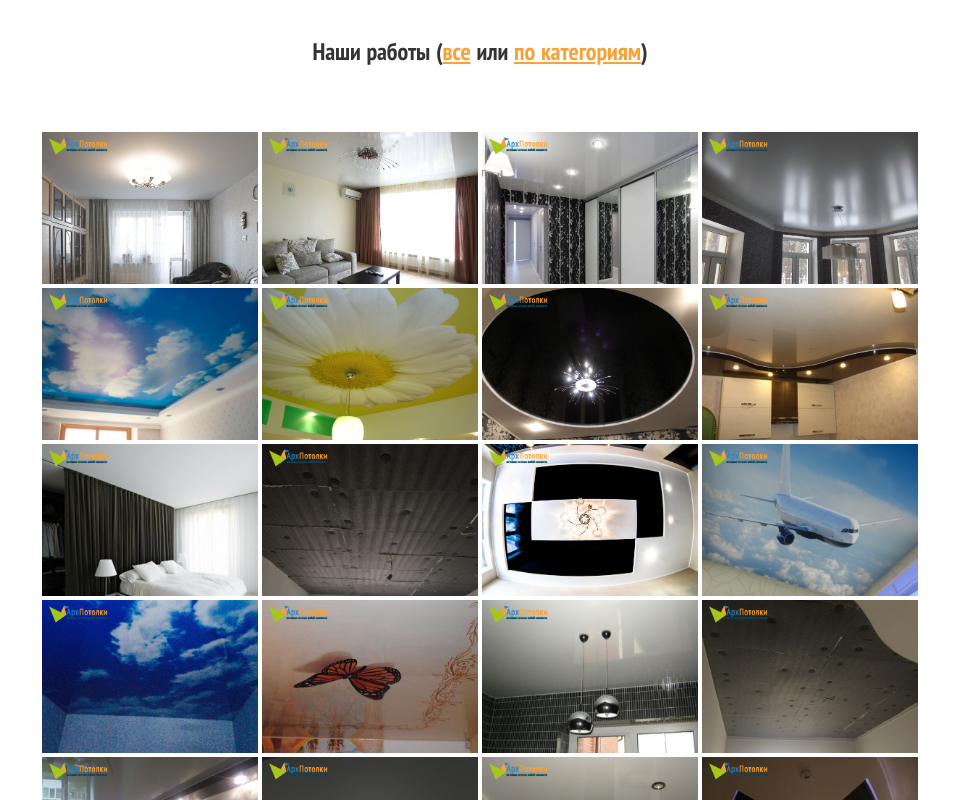
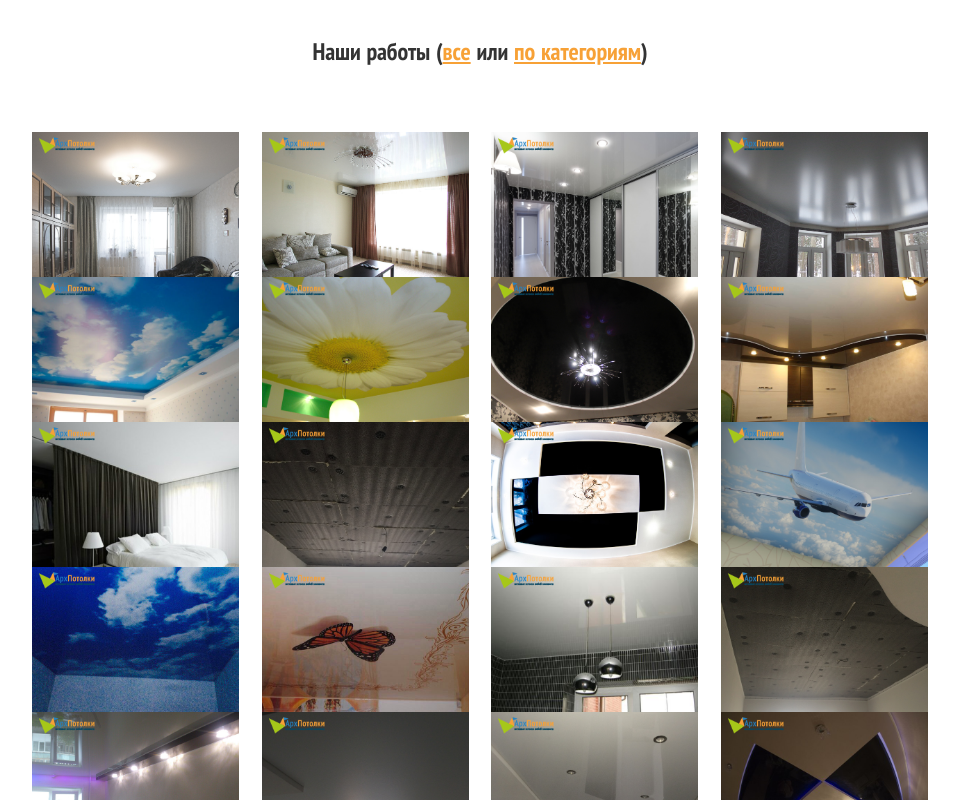
Before and after one commit to panamaprophet/arhpotolki.info, a Next.js app: page / in a window 1280 px wide. Shown: the part 1560-2360 px from the top of the page, without its empty margins (160-1119 px from the left). Built offline with nearby package versions, Linux system fonts and the light colour scheme.

Commit message:
add modal and change ul&li to List

```diff
--- a/src/components/Modal/styles.module.css
+++ b/src/components/Modal/styles.module.css
@@ -7,6 +7,8 @@
 
 .modal {
     position: fixed;
+    display: flex;
+    align-items: center;
     top: 50%;
     left: 50%;
     width: auto;
--- a/src/modules/Gallery/components/FullGallery.tsx
+++ b/src/modules/Gallery/components/FullGallery.tsx
@@ -1,17 +1,30 @@
 import mockImages from './mocks/mockImages';
-import Image from './Image';
+import Image from 'next/image';
 import styles from './styles.module.css';
+import { Modal } from '../../../components/Modal';
+import { Carousel } from '../../../components/Carousel';
+import { useState } from 'react';
+import { List } from '../../../components/List';
 
 function FullGallery() {
-  return (
-    <ul className={styles.gallery}>
-      {mockImages.map((img) => (
-        <li key={img.path} className={styles.gallery__item}>
-          <Image key={img.path} path={img.path} />
-        </li>
-      ))}
-    </ul>
-  );
+    const [isModalOpen, setIsModalOpen] = useState(false);
+
+    return (
+        <>
+            <List>
+            {mockImages.map(img => (
+                <Image key={img.path} onClick={() => setIsModalOpen(true)} src={img.path} width={207} height={145} alt={img.path} />
+            ))}
+            </List>
+            <Modal isOpen={isModalOpen} onClose={() => setIsModalOpen(false)}>
+                <Carousel>
+                    {mockImages.map(img => (
+                        <Image key={img.path} src={img.path} width={568} height={400} alt={img.path} />
+                    ))}
+                </Carousel>
+            </Modal>
+        </>
+    );
 }
 
 export default FullGallery;
--- a/src/modules/Gallery/components/GalleryWithFilters.tsx
+++ b/src/modules/Gallery/components/GalleryWithFilters.tsx
@@ -2,10 +2,13 @@ import React, { useState } from 'react';
 import mockButtons from './mocks/mockButtons';
 import mockImages from './mocks/mockImages';
 import Button from './Button';
-import Image from './Image';
-import styles from './styles.module.css';
+import Image from 'next/image';
+import { Modal } from '../../../components/Modal';
+import { Carousel } from '../../../components/Carousel';
+import { List } from '../../../components/List';
 
 function GalleryWithFilters() {
+    const [isModalOpen, setIsModalOpen] = useState(false);
     const [currentButton, setCurrentButton] = useState(mockButtons[0]);
     const filteredGallery = mockImages.filter(
         (img) => img.category === currentButton.category
@@ -15,7 +18,7 @@ function GalleryWithFilters() {
 
     return (
         <>
-            <ul className={styles.filter}>
+            <List>
                 {mockButtons.map((button) => (
                     <Button
                         key={button.category}
@@ -24,14 +27,19 @@ function GalleryWithFilters() {
                         isActive={button === currentButton}
                     />
                 ))}
-            </ul>
-            <ul className={styles.gallery}>
-                {filteredGallery.map((img) => (
-                    <li key={img.path} className={styles.gallery__item}>
-                        <Image path={img.path} />
-                    </li>
+            </List>
+            <List>
+                {filteredGallery.map(img => (
+                    <Image key={img.path} onClick={() => setIsModalOpen(true)} src={img.path} width={207} height={145} alt={img.path} />
                 ))}
-            </ul>
+            </List>
+            <Modal isOpen={isModalOpen} onClose={() => setIsModalOpen(false)}>
+                <Carousel>
+                    {filteredGallery.map(img => (
+                        <Image key={img.path} src={img.path} width={568} height={400} alt={img.path} />
+                    ))}
+                </Carousel>
+            </Modal>
         </>
     );
 }
```
